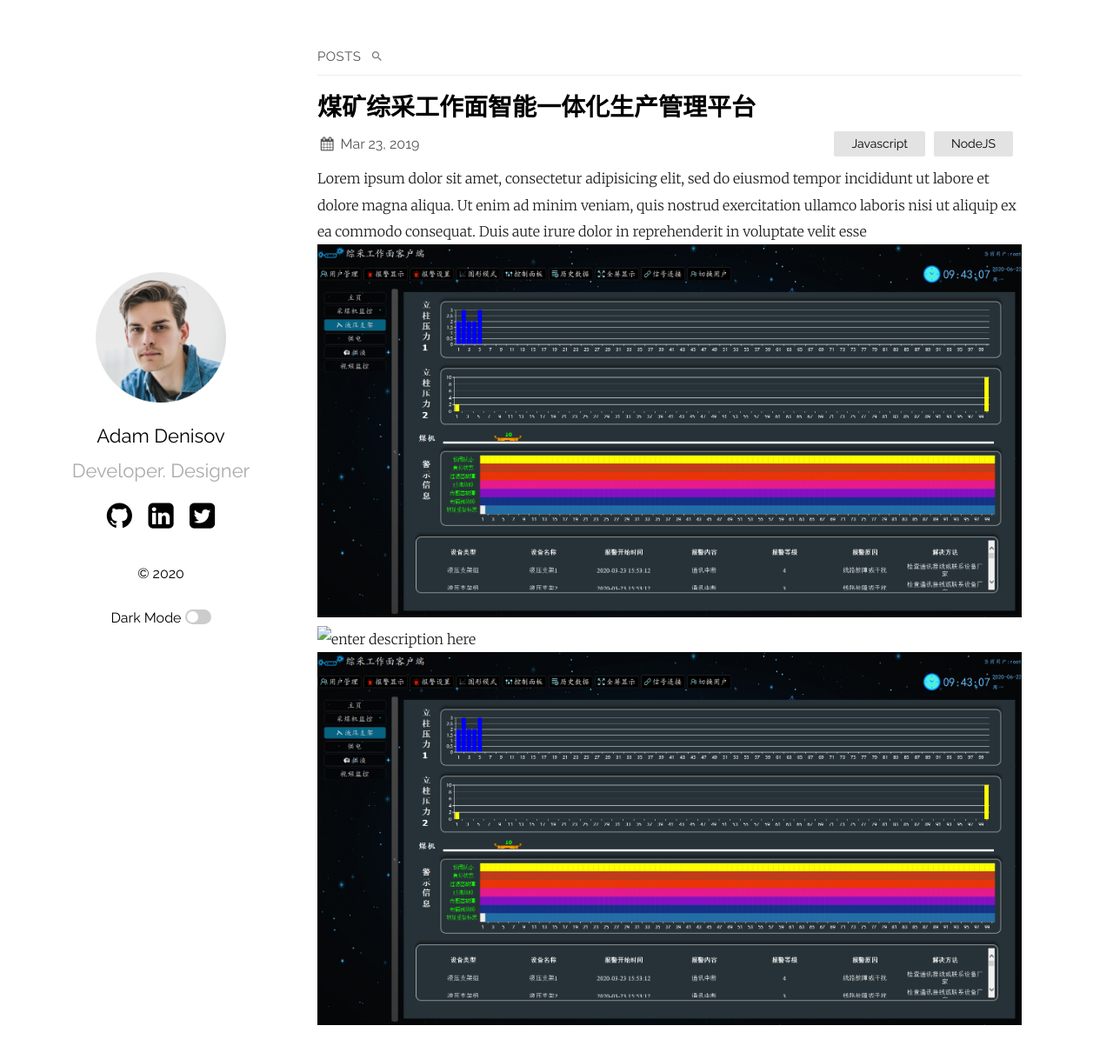
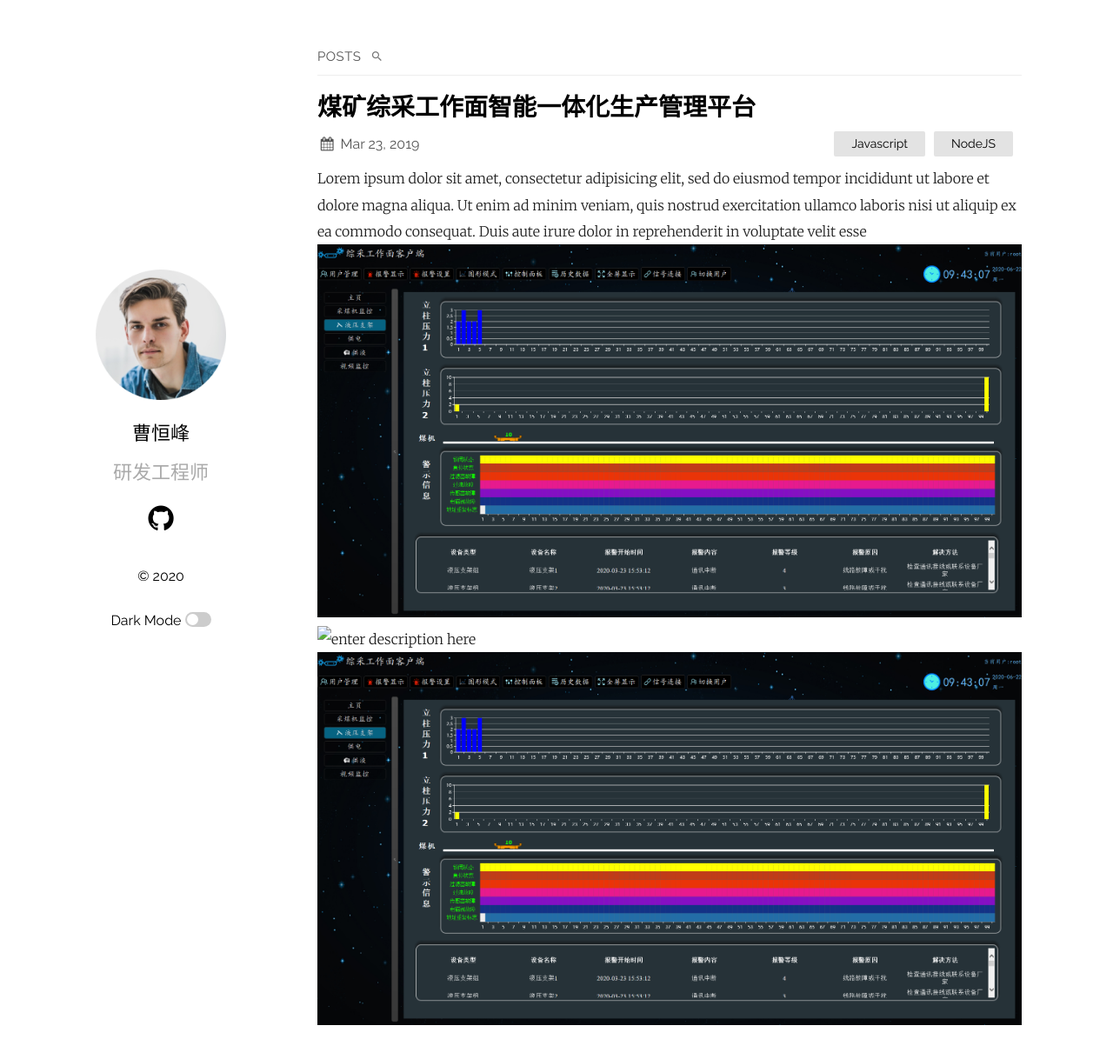
Before and after one commit to cao-heng-feng/cao-heng-feng.github.io, a Jekyll site: the page built from index.md, in a window 1280 px wide and 1234 px high. Shown: the top 1218 px of the window at 87% size. Built offline with Jekyll 4.4.1, drawn with Linux system fonts in a browser that asks for light colours.

Commit message:
Add files via upload

```diff
--- a/_config.yml
+++ b/_config.yml
@@ -12,8 +12,8 @@ show_excerpts: true # set to true to show excerpts on the homepage
 sass:
   sass_dir: _sass
 plainwhite:
-  name: Adam Denisov
-  tagline: Developer. Designer
+  name: 曹恒峰
+  tagline: 研发工程师
   date_format: "%b %-d, %Y"
   sitemap: true # set to true to generate sitemap.xml content
   search: true # set to true to enable searchbar
@@ -23,9 +23,9 @@ plainwhite:
 
   # generate social links in footer
   social_links:
-    twitter: samarsault
-    github:  samarsault
-    linkedIn: in/samarsault
+    # twitter: samarsault
+    github:  cao-heng-feng
+    # linkedIn: in/samarsault
     #rss: rss
     #dribbble: jekyll
     #flickr:   jekyll
```
